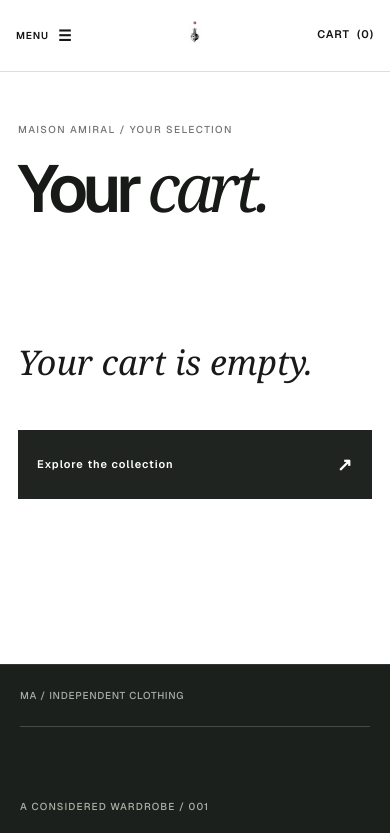
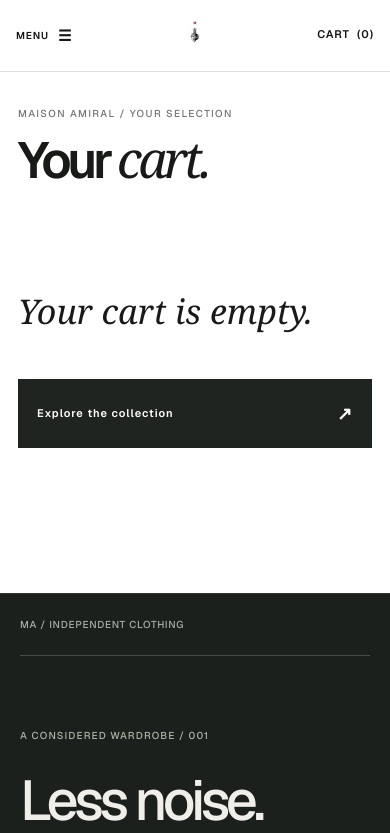
Before and after one commit to Tee-star-black/maisonamiral, a Next.js app: page /cart in a window 390 px wide. Shown: the top 833 px of the page. Built offline with nearby package versions, Linux system fonts and the light colour scheme.

Commit message:
Optimize responsive layout and touch targets on mobile: src/app/cart/cart.module.css

```diff
--- a/src/app/cart/cart.module.css
+++ b/src/app/cart/cart.module.css
@@ -4,3 +4,9 @@
 .container h1{font:600 clamp(4.2rem,11vw,11rem)/.9 var(--font-geist-sans),Arial,sans-serif;letter-spacing:-.085em;margin:20px 0 clamp(45px,6vw,90px)}
 .container h1 em{font:italic 400 1em/.9 Georgia,"Times New Roman",serif;letter-spacing:-.07em}
 @media(max-width:700px){.container{padding:50px 18px 90px}.container h1{font-size:clamp(3.8rem,17vw,7rem)}}
+
+
+@media (max-width: 700px) {
+  .container { padding: 34px 18px 70px; }
+  .container h1 { font-size: clamp(2.8rem, 13vw, 4.4rem); margin: 15px 0 29px; }
+}
```
